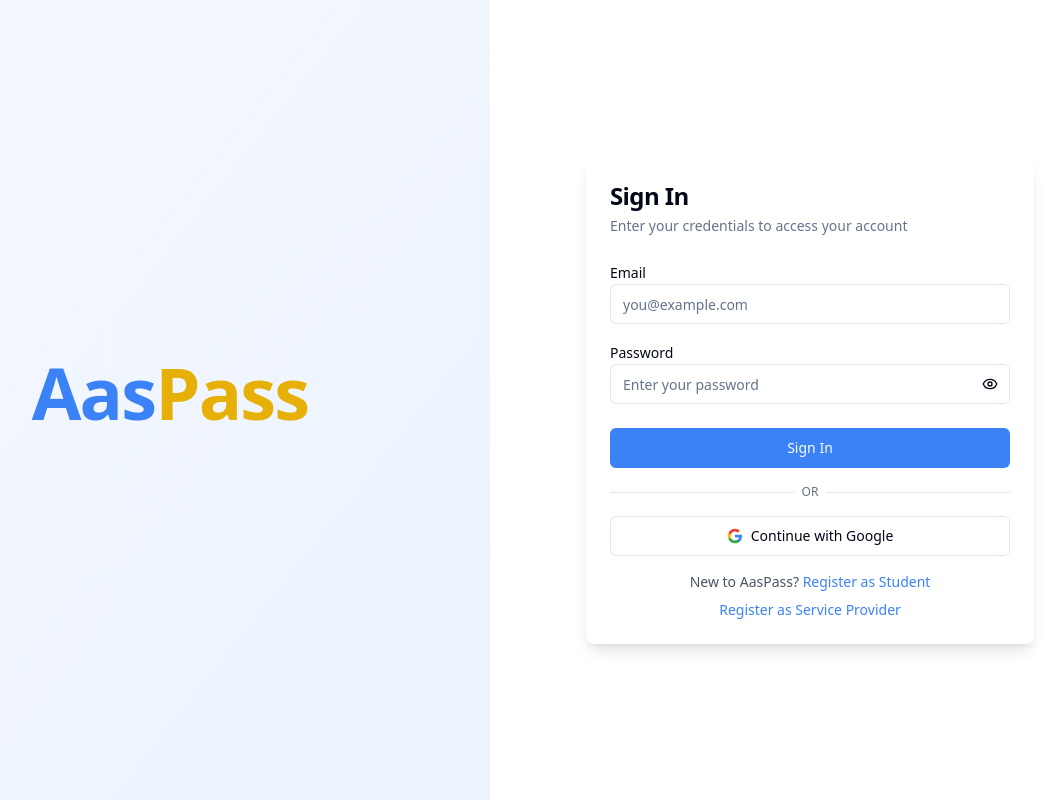
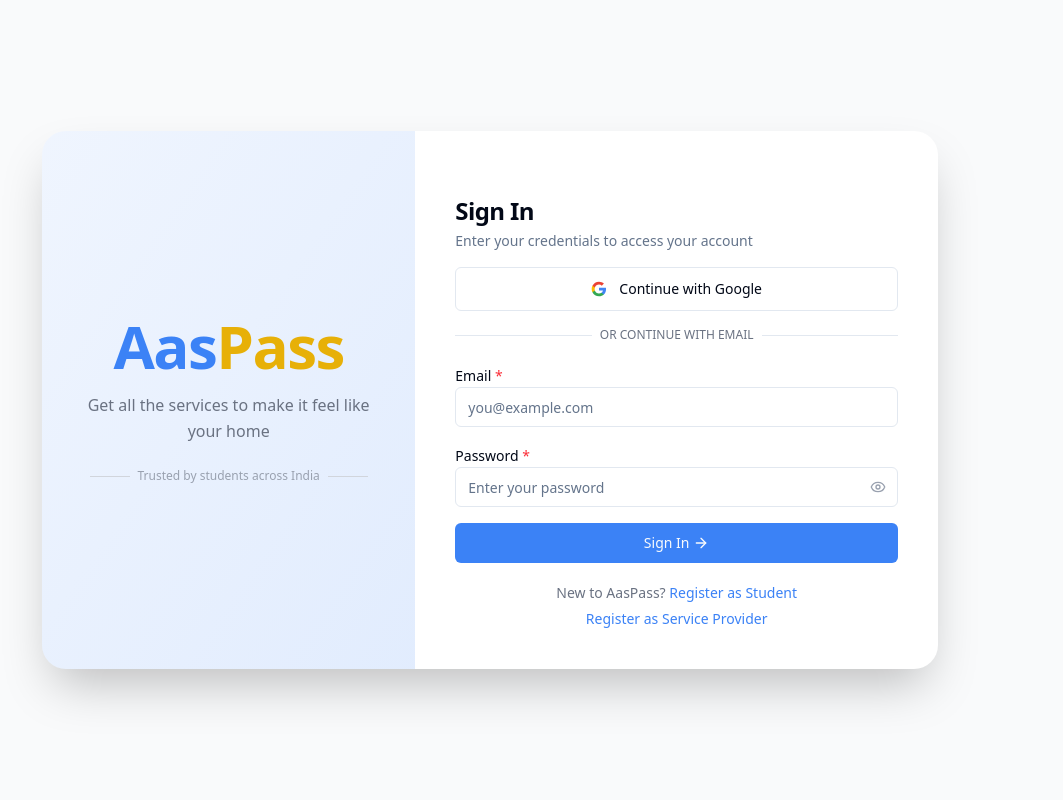
Before and after one commit to SATWIKKKKK/aaspass, a Next.js app: page /login in a window 1280 px wide. Shown: the whole page, without its empty margins (150-1213 px from the left). Built offline with nearby package versions, Linux system fonts and the light colour scheme.

Commit message:
feat: login page matches register card layout; AasPass text links to /home everywhere

```diff
--- a/src/app/login/page.tsx
+++ b/src/app/login/page.tsx
@@ -7,17 +7,18 @@
 import { useForm } from "react-hook-form";
 import { zodResolver } from "@hookform/resolvers/zod";
 import toast from "react-hot-toast";
-import { Eye, EyeOff, Loader2 } from "lucide-react";
+import { Eye, EyeOff, Loader2, ArrowRight } from "lucide-react";
 import { loginSchema, type LoginInput } from "@/lib/validations";
 import { Button } from "@/components/ui/button";
 import { Input } from "@/components/ui/input";
 import { Label } from "@/components/ui/label";
-import { Card, CardContent, CardDescription, CardFooter, CardHeader, CardTitle } from "@/components/ui/card";
+import { Card, CardContent, CardHeader, CardTitle, CardDescription } from "@/components/ui/card";
 
 export default function LoginPage() {
   const router = useRouter();
   const [showPassword, setShowPassword] = useState(false);
   const [isLoading, setIsLoading] = useState(false);
+  const [googleLoading, setGoogleLoading] = useState(false);
 
   const {
     register,
@@ -40,7 +41,6 @@
         toast.error(result.error);
       } else {
         toast.success("Welcome back!");
-        // Fetch the user's role to redirect to correct dashboard
         try {
           const profileRes = await fetch("/api/profile");
           const profileData = await profileRes.json();
@@ -61,120 +61,99 @@
     }
   };
 
+  const handleGoogle = async () => {
+    setGoogleLoading(true);
+    try { await signIn("google", { callbackUrl: "/auth/redirect" }); }
+    catch { toast.error("Google sign-in failed"); setGoogleLoading(false); }
+  };
+
   return (
-    <div className="min-h-screen bg-white flex">
-      {/* Left Side - Brand */}
-      <div className="hidden lg:flex lg:w-1/2 bg-gradient-to-br from-primary/5 to-primary/10 items-center justify-center p-12">
+    <div className="min-h-screen bg-gray-50 flex items-center justify-center px-4 py-8">
+      <div className="w-full max-w-4xl rounded-3xl shadow-2xl overflow-hidden flex flex-col lg:flex-row bg-white">
+
+        {/* Left — AasPass branding */}
+        <div className="lg:w-5/12 bg-linear-to-br from-primary/8 to-primary/15 flex items-center justify-center px-10 py-14 lg:py-0">
           <div className="text-center">
-          <h1 className="text-7xl font-black tracking-tight text-primary mb-4">
+            <Link href="/home" className="inline-block group">
+              <h1 className="text-6xl font-black tracking-tight text-primary leading-none mb-4 group-hover:opacity-80 transition-opacity">
                 Aas<span className="text-premium">Pass</span>
               </h1>
-
-          {/* services grid removed */}
+            </Link>
+            <p className="text-base text-gray-500 max-w-xs leading-relaxed">
+              Get all the services to make it feel like your home
+            </p>
+            <div className="mt-6 flex items-center justify-center gap-2 text-xs text-gray-400">
+              <span className="h-px w-10 bg-gray-300" />
+              <span>Trusted by students across India</span>
+              <span className="h-px w-10 bg-gray-300" />
+            </div>
           </div>
         </div>
 
-      {/* Right Side - Login Form */}
-      <div className="flex-1 flex items-center justify-center p-8">
-        <div className="w-full max-w-md">
-          {/* Mobile Logo */}
-          <div className="lg:hidden text-center mb-8">
-            <h1 className="text-4xl font-black tracking-tight text-primary">
-              Aas<span className="text-premium">Pass</span>
-            </h1>
-          </div>
+        {/* Right — form */}
+        <div className="lg:w-7/12 px-6 sm:px-10 py-10">
+          <Card className="border-0 shadow-none">
+            <CardHeader className="pb-4 space-y-1 px-0">
+              <CardTitle className="text-2xl font-bold">Sign In</CardTitle>
+              <CardDescription>Enter your credentials to access your account</CardDescription>
+            </CardHeader>
 
-          <Card className="border-0 shadow-lg">
-            <CardHeader className="space-y-1">
-              <CardTitle className="text-2xl font-bold">Sign In</CardTitle>
-              <CardDescription>
-                Enter your credentials to access your account
-              </CardDescription>
-            </CardHeader>
-            <form onSubmit={handleSubmit(onSubmit)}>
-              <CardContent className="space-y-4">
-                <div className="space-y-2">
-                  <Label htmlFor="email">Email</Label>
-                  <Input
-                    id="email"
-                    type="email"
-                    placeholder="you@example.com"
-                    {...register("email")}
-                  />
-                  {errors.email && (
-                    <p className="text-sm text-destructive">{errors.email.message}</p>
-                  )}
-                </div>
-
-                <div className="space-y-2">
-                  <Label htmlFor="password">Password</Label>
-                  <div className="relative">
-                    <Input
-                      id="password"
-                      type={showPassword ? "text" : "password"}
-                      placeholder="Enter your password"
-                      {...register("password")}
-                    />
-                    <Button
-                      type="button"
-                      variant="ghost"
-                      size="icon"
-                      className="absolute right-0 top-0 h-full px-3 hover:bg-transparent"
-                      onClick={() => setShowPassword(!showPassword)}
-                    >
-                      {showPassword ? <EyeOff className="h-4 w-4" /> : <Eye className="h-4 w-4" />}
-                    </Button>
-                  </div>
-                  {errors.password && (
-                    <p className="text-sm text-destructive">{errors.password.message}</p>
-                  )}
-                </div>
-              </CardContent>
-              <CardFooter className="flex flex-col gap-4">
-                <Button type="submit" className="w-full" disabled={isLoading}>
-                  {isLoading && <Loader2 className="mr-2 h-4 w-4 animate-spin" />}
-                  Sign In
-                </Button>
-
-                <div className="relative w-full">
-                  <div className="absolute inset-0 flex items-center">
-                    <span className="w-full border-t" />
-                  </div>
-                  <div className="relative flex justify-center text-xs uppercase">
-                    <span className="bg-white px-2 text-gray-500">or</span>
-                  </div>
-                </div>
-
-                <Button
-                  type="button"
-                  variant="outline"
-                  className="w-full"
-                  onClick={() => signIn("google", { callbackUrl: "/auth/redirect" })}
-                >
-                  <svg className="h-4 w-4 mr-2" viewBox="0 0 24 24">
+            <CardContent className="px-0 pb-0">
+              {/* Google */}
+              <Button variant="outline" className="w-full h-11 gap-3 mb-4" onClick={handleGoogle} disabled={googleLoading}>
+                {googleLoading ? <Loader2 className="h-4 w-4 animate-spin" /> : (
+                  <svg className="h-4 w-4" viewBox="0 0 24 24">
                     <path d="M22.56 12.25c0-.78-.07-1.53-.2-2.25H12v4.26h5.92a5.06 5.06 0 01-2.2 3.32v2.77h3.57c2.08-1.92 3.28-4.74 3.28-8.1z" fill="#4285F4"/>
                     <path d="M12 23c2.97 0 5.46-.98 7.28-2.66l-3.57-2.77c-.98.66-2.23 1.06-3.71 1.06-2.86 0-5.29-1.93-6.16-4.53H2.18v2.84C3.99 20.53 7.7 23 12 23z" fill="#34A853"/>
                     <path d="M5.84 14.09c-.22-.66-.35-1.36-.35-2.09s.13-1.43.35-2.09V7.07H2.18C1.43 8.55 1 10.22 1 12s.43 3.45 1.18 4.93l2.85-2.22.81-.62z" fill="#FBBC05"/>
                     <path d="M12 5.38c1.62 0 3.06.56 4.21 1.64l3.15-3.15C17.45 2.09 14.97 1 12 1 7.7 1 3.99 3.47 2.18 7.07l3.66 2.84c.87-2.6 3.3-4.53 6.16-4.53z" fill="#EA4335"/>
                   </svg>
+                )}
                 Continue with Google
               </Button>
 
-                <div className="text-sm text-center text-gray-600 space-y-2">
+              <div className="relative mb-5">
+                <div className="absolute inset-0 flex items-center"><span className="w-full border-t" /></div>
+                <div className="relative flex justify-center text-xs uppercase">
+                  <span className="bg-white px-2 text-gray-500">Or continue with email</span>
+                </div>
+              </div>
+
+              <form onSubmit={handleSubmit(onSubmit)} className="space-y-4">
+                <div>
+                  <Label htmlFor="email">Email <span className="text-red-500">*</span></Label>
+                  <Input id="email" type="email" placeholder="you@example.com" {...register("email")} />
+                  {errors.email && <p className="text-sm text-destructive mt-1">{errors.email.message}</p>}
+                </div>
+
+                <div>
+                  <Label htmlFor="password">Password <span className="text-red-500">*</span></Label>
+                  <div className="relative">
+                    <Input id="password" type={showPassword ? "text" : "password"} placeholder="Enter your password" {...register("password")} />
+                    <button type="button" onClick={() => setShowPassword(!showPassword)} className="absolute right-3 top-1/2 -translate-y-1/2 text-gray-400 hover:text-gray-600">
+                      {showPassword ? <EyeOff className="h-4 w-4" /> : <Eye className="h-4 w-4" />}
+                    </button>
+                  </div>
+                  {errors.password && <p className="text-sm text-destructive mt-1">{errors.password.message}</p>}
+                </div>
+
+                <Button type="submit" className="w-full h-10" disabled={isLoading}>
+                  {isLoading
+                    ? <><Loader2 className="h-4 w-4 mr-2 animate-spin" />Signing in...</>
+                    : <>Sign In <ArrowRight className="h-4 w-4 ml-1" /></>}
+                </Button>
+              </form>
+
+              <div className="text-sm text-center text-gray-500 mt-5 space-y-1.5">
                 <p>
                   New to AasPass?{" "}
-                    <Link href="/register?role=STUDENT" className="text-primary font-medium hover:underline">
-                      Register as Student
-                    </Link>
+                  <Link href="/register?role=STUDENT" className="text-primary font-medium hover:underline">Register as Student</Link>
                 </p>
                 <p>
-                    <Link href="/register?role=OWNER" className="text-primary font-medium hover:underline">
-                      Register as Service Provider
-                    </Link>
+                  <Link href="/register?role=OWNER" className="text-primary font-medium hover:underline">Register as Service Provider</Link>
                 </p>
               </div>
-              </CardFooter>
-            </form>
+            </CardContent>
           </Card>
         </div>
       </div>
--- a/src/app/services/page.tsx
+++ b/src/app/services/page.tsx
@@ -395,7 +395,7 @@
       <section ref={heroRef} className="relative pt-8 pb-4 bg-white">
         <div className="absolute inset-0 bg-[radial-gradient(ellipse_80%_60%_at_50%_30%,rgba(var(--primary-rgb,59,130,246),0.05),transparent)] pointer-events-none" />
         <div className="text-center pt-6 pb-8">
-          <h1 className="font-black tracking-tight text-primary text-6xl sm:text-7xl md:text-8xl lg:text-9xl leading-none select-none">Aas<span className="text-premium">Pass</span></h1>
+          <Link href="/home"><h1 className="font-black tracking-tight text-primary text-6xl sm:text-7xl md:text-8xl lg:text-9xl leading-none select-none hover:opacity-80 transition-opacity">Aas<span className="text-premium">Pass</span></h1></Link>
           <p className="mt-3 text-gray-500 text-sm sm:text-base">Find hostels, PGs, coaching, mess & more</p>
         </div>
         <div className="max-w-5xl mx-auto px-4">
--- a/src/components/navbar.tsx
+++ b/src/components/navbar.tsx
@@ -71,7 +71,7 @@
       <div className="max-w-7xl mx-auto px-4 sm:px-6 lg:px-8">
         <div className="flex items-center justify-between h-16">
           <div className="flex items-center gap-6">
-            <Link href="/" className="flex items-center gap-2"><div className="h-8 w-8 bg-primary rounded-lg flex items-center justify-center"><span className="text-white font-bold text-sm">A</span></div><span className="text-xl font-bold text-gray-900">AasPass</span></Link>
+            <Link href="/home" className="flex items-center gap-2"><div className="h-8 w-8 bg-primary rounded-lg flex items-center justify-center"><span className="text-white font-bold text-sm">A</span></div><span className="text-xl font-bold text-gray-900">AasPass</span></Link>
           </div>
           <nav className="hidden md:flex items-center justify-center gap-1 flex-1">
               {navLinks.map((link) => (
```
Also changed, not shown: src/app/dashboard/page.tsx (+5 -3 lines), src/app/register/page.tsx (+5 -3 lines). Lines whose indentation alone changed are shown as unchanged.
